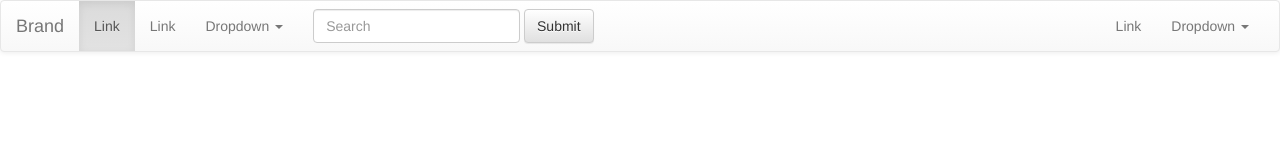
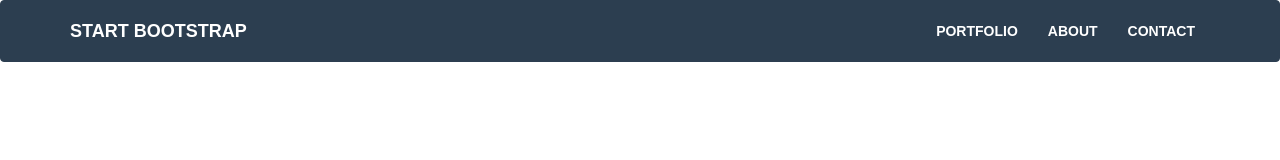
Before and after one commit to templarec/html-css-bootstrap-freelancer, a plain HTML site: page index.html in a window 1280 px wide. Drawn offline with nearby package versions, Linux system fonts and the light colour scheme.

Commit message:
header ok

```diff
--- a/assets/css/master.css
+++ b/assets/css/master.css
@@ -0,0 +1,28 @@
+body {
+  font-family: "Montserrat", sans-serif;
+}
+.navbar-default {
+  background-color: #2C3E50;
+  border-color: #2C3E50;
+
+}
+.navbar-brand {
+  height: 60px;
+  padding: 20px 15px;
+  text-transform: uppercase;
+  font-weight: bold;
+  }
+.navbar-toggle {
+    margin-top: 12px;
+}
+.navbar-default .navbar-brand {
+  color: #fff;
+}
+.navbar-default .navbar-nav>li>a {
+     color: #fff;
+     text-transform: uppercase;
+     font-weight: bold;
+}
+.navbar-nav>li>a {
+    line-height: 30px;
+}
--- a/index.html
+++ b/index.html
@@ -5,14 +5,13 @@
     <meta name="viewport" content="width=device-width, initial-scale=1.0">
     <!-- Latest compiled and minified CSS -->
     <link rel="stylesheet" href="https://maxcdn.bootstrapcdn.com/bootstrap/3.3.7/css/bootstrap.min.css" integrity="sha384-BVYiiSIFeK1dGmJRAkycuHAHRg32OmUcww7on3RYdg4Va+PmSTsz/K68vbdEjh4u" crossorigin="anonymous">
-    <!-- Optional theme -->
-    <link rel="stylesheet" href="https://maxcdn.bootstrapcdn.com/bootstrap/3.3.7/css/bootstrap-theme.min.css" integrity="sha384-rHyoN1iRsVXV4nD0JutlnGaslCJuC7uwjduW9SVrLvRYooPp2bWYgmgJQIXwl/Sp" crossorigin="anonymous">
+
     <link rel="stylesheet" href="./assets/css/master.css">
     <title>Freelancer</title>
   </head>
-  <header>
+  <body>
     <nav class="navbar navbar-default">
-      <div class="container-fluid">
+      <div class="container">
         <!-- Brand and toggle get grouped for better mobile display -->
         <div class="navbar-header">
           <button type="button" class="navbar-toggle collapsed" data-toggle="collapse" data-target="#bs-example-navbar-collapse-1" aria-expanded="false">
@@ -21,51 +20,23 @@
             <span class="icon-bar"></span>
             <span class="icon-bar"></span>
           </button>
-          <a class="navbar-brand" href="#">Brand</a>
+          <a class="navbar-brand" href="#">Start Bootstrap</a>
         </div>
 
         <!-- Collect the nav links, forms, and other content for toggling -->
         <div class="collapse navbar-collapse" id="bs-example-navbar-collapse-1">
-          <ul class="nav navbar-nav">
-            <li class="active"><a href="#">Link <span class="sr-only">(current)</span></a></li>
-            <li><a href="#">Link</a></li>
-            <li class="dropdown">
-              <a href="#" class="dropdown-toggle" data-toggle="dropdown" role="button" aria-haspopup="true" aria-expanded="false">Dropdown <span class="caret"></span></a>
-              <ul class="dropdown-menu">
-                <li><a href="#">Action</a></li>
-                <li><a href="#">Another action</a></li>
-                <li><a href="#">Something else here</a></li>
-                <li role="separator" class="divider"></li>
-                <li><a href="#">Separated link</a></li>
-                <li role="separator" class="divider"></li>
-                <li><a href="#">One more separated link</a></li>
-              </ul>
-            </li>
-          </ul>
-          <form class="navbar-form navbar-left">
-            <div class="form-group">
-              <input type="text" class="form-control" placeholder="Search">
-            </div>
-            <button type="submit" class="btn btn-default">Submit</button>
-          </form>
           <ul class="nav navbar-nav navbar-right">
-            <li><a href="#">Link</a></li>
-            <li class="dropdown">
-              <a href="#" class="dropdown-toggle" data-toggle="dropdown" role="button" aria-haspopup="true" aria-expanded="false">Dropdown <span class="caret"></span></a>
-              <ul class="dropdown-menu">
-                <li><a href="#">Action</a></li>
-                <li><a href="#">Another action</a></li>
-                <li><a href="#">Something else here</a></li>
-                <li role="separator" class="divider"></li>
-                <li><a href="#">Separated link</a></li>
-              </ul>
-            </li>
+            <li><a href="#">Portfolio</a></li>
+            <li><a href="#">About</a></li>
+            <li><a href="#">Contact</a></li>
           </ul>
         </div><!-- /.navbar-collapse -->
       </div><!-- /.container-fluid -->
     </nav>
-  </header>
-  <body>
+
+    <header>
+    </header>
+
   <!-- Latest compiled and minified JavaScript -->
   <script src="https://maxcdn.bootstrapcdn.com/bootstrap/3.3.7/js/bootstrap.min.js" integrity="sha384-Tc5IQib027qvyjSMfHjOMaLkfuWVxZxUPnCJA7l2mCWNIpG9mGCD8wGNIcPD7Txa" crossorigin="anonymous"></script>
   </body>
```
